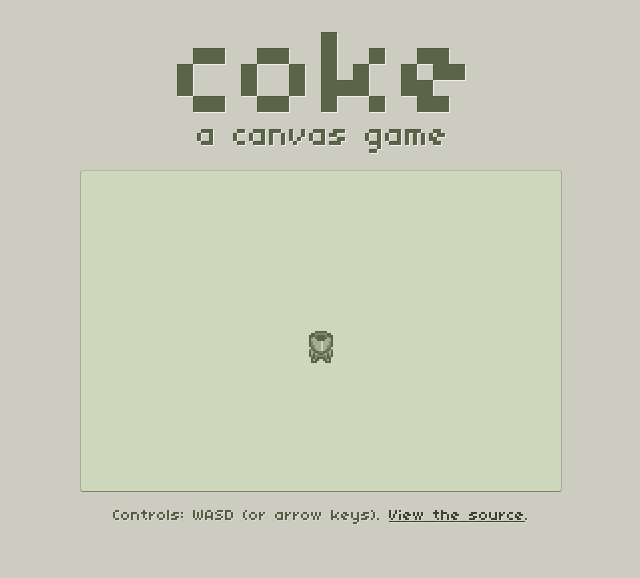
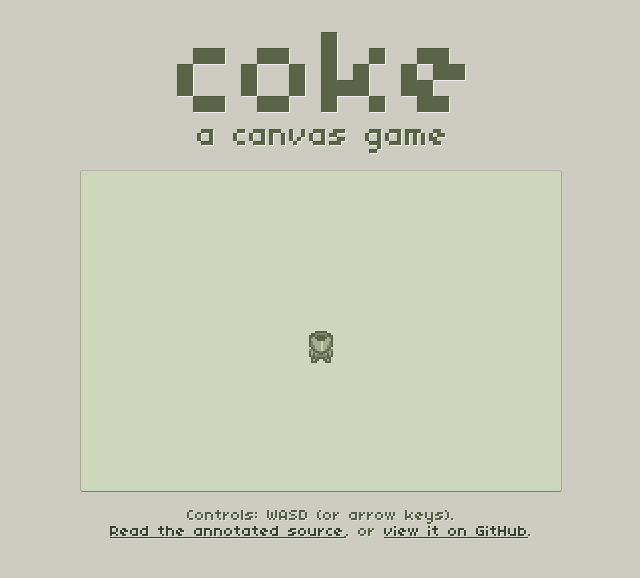
Before and after one commit to mybuddymichael/coke, a plain HTML site: page index.html in a window 1280 px wide. Shown: the whole page, without its empty margins (319-959 px from the left). Drawn offline with Linux system fonts and the light colour scheme.

Commit message:
Add link to documentation on index.html

```diff
--- a/index.html
+++ b/index.html
@@ -13,7 +13,9 @@
    <h1 id='coke'>coke</h1>
    <h2 id='subtitle'>a canvas game</h2>
    <div id='canvas'><canvas></canvas></div>
-   <h6 id='instructions'>Controls: WASD (or arrow keys).
-      <a href='https://github.com/mybuddymichael/coke'>View the source</a>.</h6>
+   <h6 id='instructions'>Controls: WASD (or arrow keys).<br />
+      <a href='game.html'>Read the annotated source</a>, or
+      <a href='https://github.com/mybuddymichael/coke/'>
+         view it on GitHub</a>.</h6>
 </body>
 </html>
```
